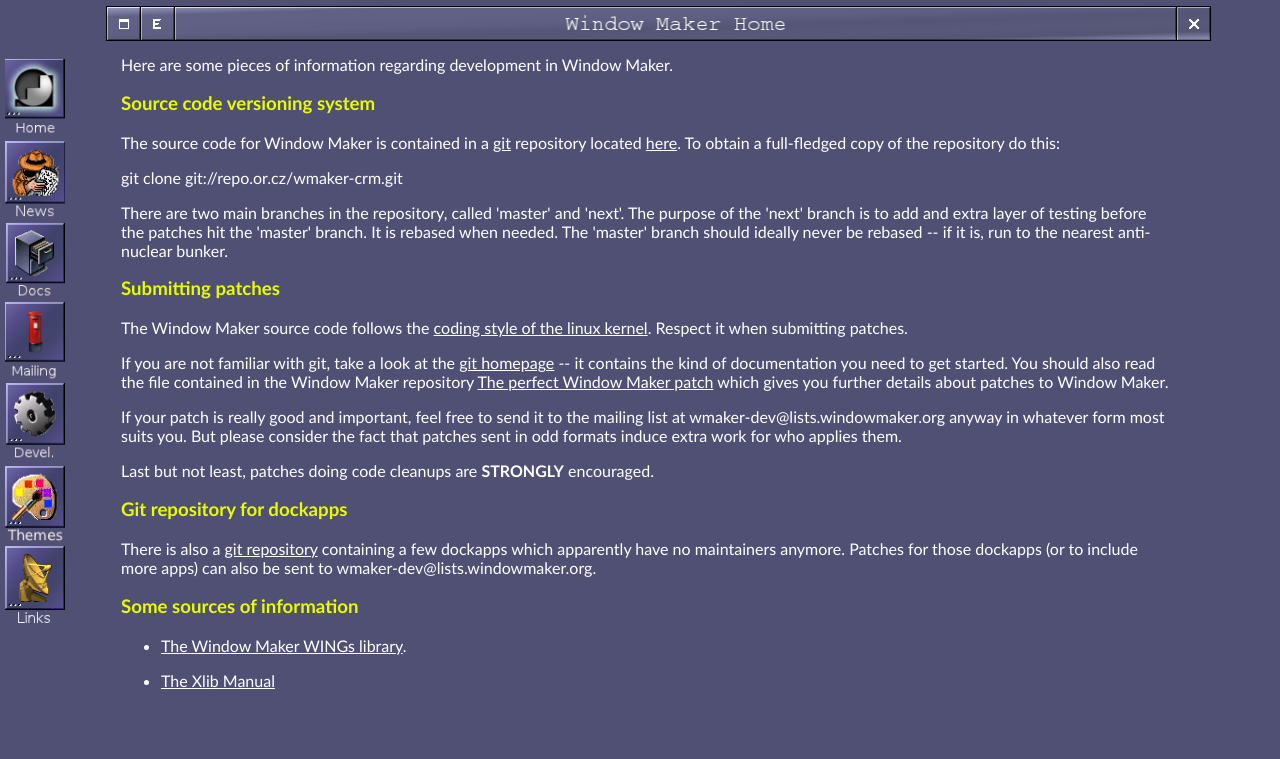
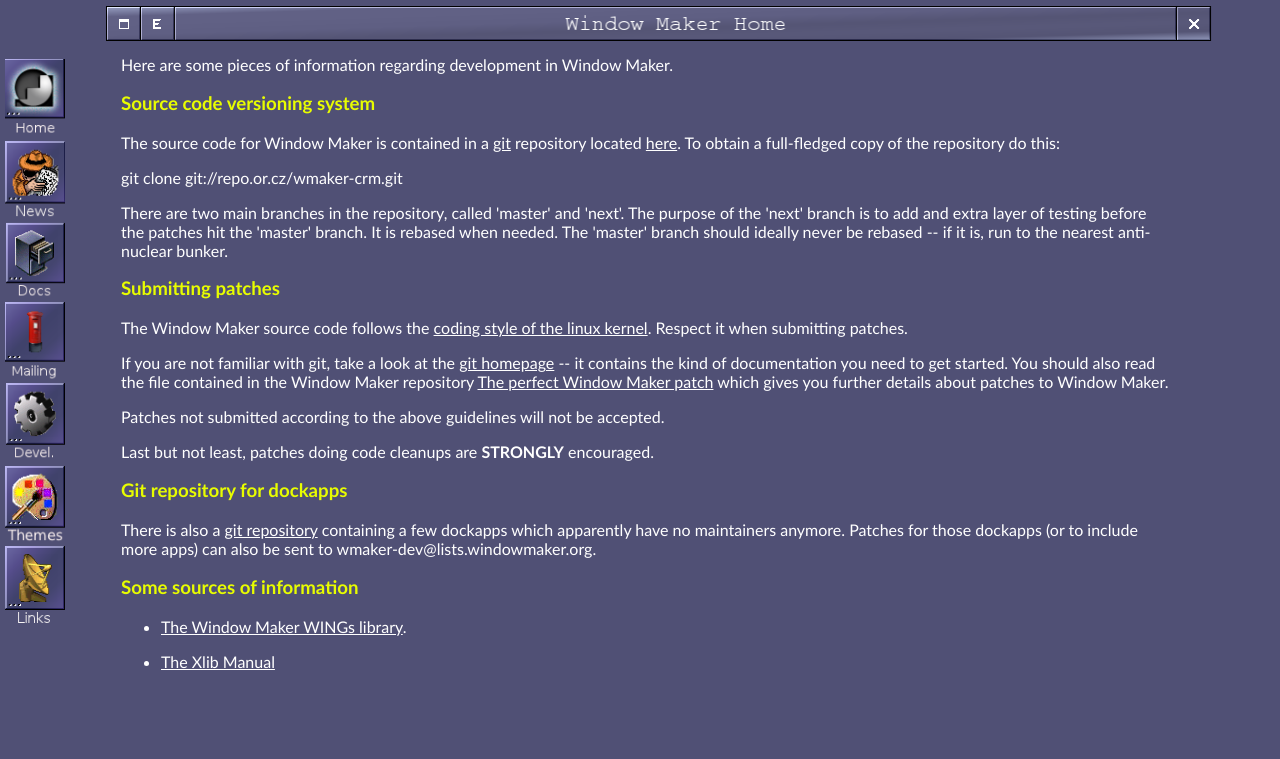
Before and after one commit to window-maker/dockapps, a PHP site: page /dev.php in a window 1280 px wide. Shown: the part 41-800 px from the top of the page. Run offline with PHP 8.4, Linux system fonts and the light colour scheme.

Commit message:
Be more strict about wasting time

```diff
--- a/dev.php
+++ b/dev.php
@@ -40,9 +40,7 @@
           "http://repo.or.cz/w/wmaker-crm.git/blob/HEAD:/The-perfect-Window-Maker-patch.txt" target="_blank">The perfect Window Maker patch</a>
           which gives you further details about patches to Window Maker.</p>
 
-          <p>If your patch is really good and important, feel free to send it to the mailing list at
-          wmaker-dev@lists.windowmaker.org anyway in whatever form most suits you. But please consider the fact that patches sent
-          in odd formats induce extra work for who applies them.</p>
+          <p>Patches not submitted according to the above guidelines will not be accepted.</p>
 
           <p>Last but not least, patches doing code cleanups are <strong>STRONGLY</strong> encouraged.</p>
 
```
